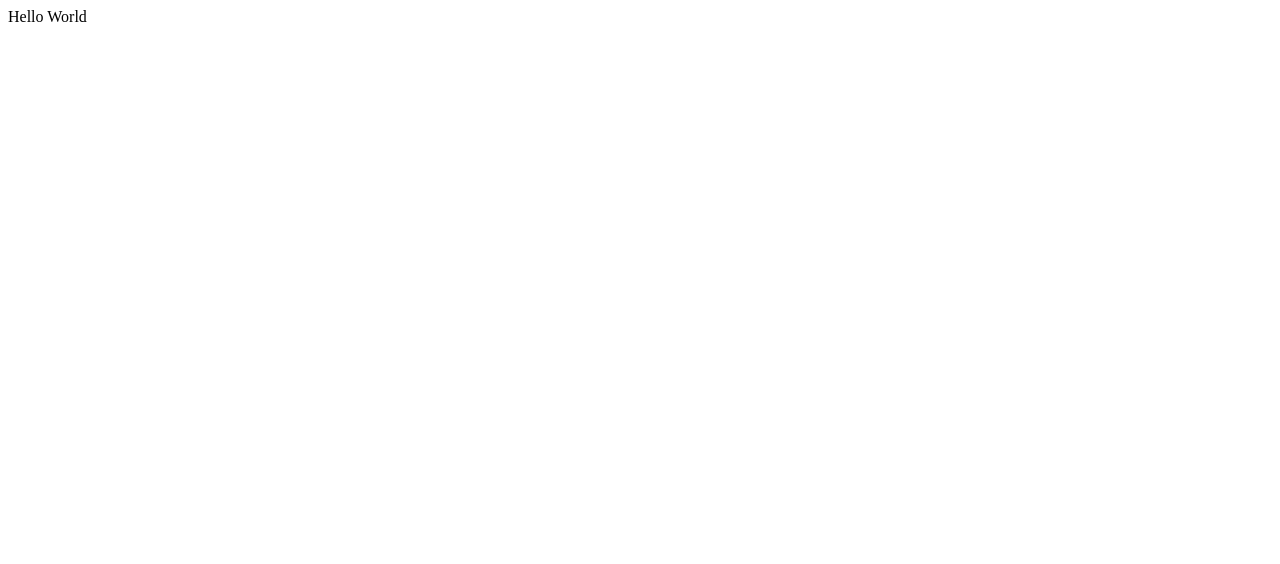
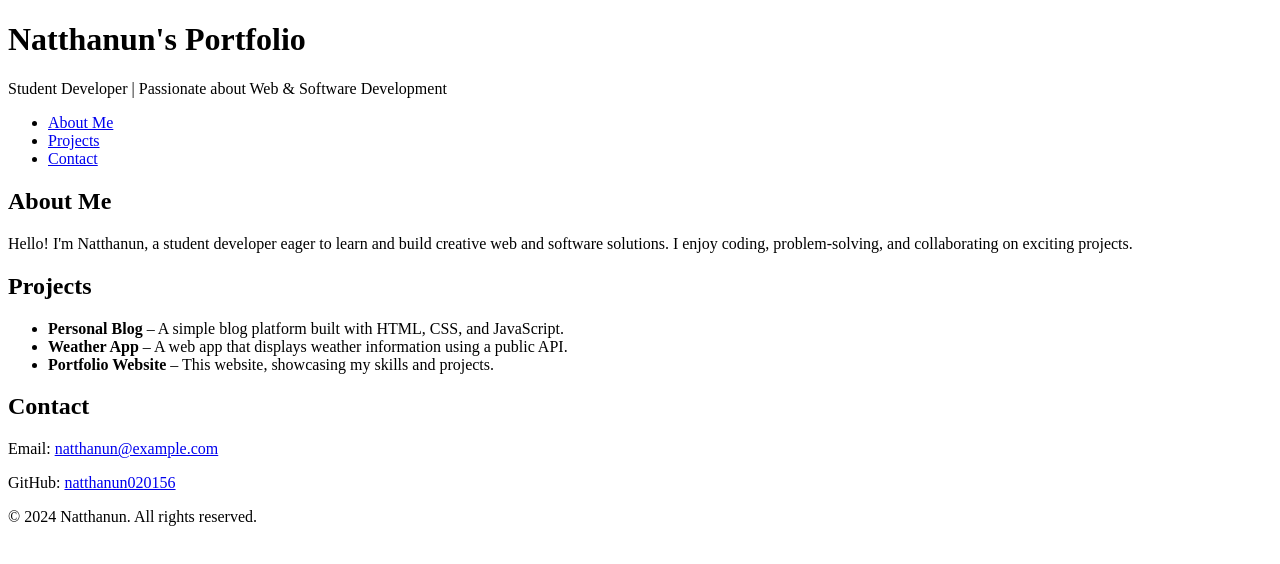
Before and after one commit to natthanun020156/natthanun020156.github.io, a plain HTML site: page index.html in a window 1280 px wide. Drawn offline with Linux system fonts and the light colour scheme.

Commit message:
Add portfolio structure with sections for About, Projects, and Contact

```diff
--- a/index.html
+++ b/index.html
@@ -6,6 +6,42 @@
     <title>Document</title>
 </head>
 <body>
-    Hello World
+    <header>
+        <h1>Natthanun's Portfolio</h1>
+        <p>Student Developer | Passionate about Web & Software Development</p>
+    </header>
+    <nav>
+        <ul>
+            <li><a href="#about">About Me</a></li>
+            <li><a href="#projects">Projects</a></li>
+            <li><a href="#contact">Contact</a></li>
+        </ul>
+    </nav>
+    <section id="about">
+        <h2>About Me</h2>
+        <p>Hello! I'm Natthanun, a student developer eager to learn and build creative web and software solutions. I enjoy coding, problem-solving, and collaborating on exciting projects.</p>
+    </section>
+    <section id="projects">
+        <h2>Projects</h2>
+        <ul>
+            <li>
+                <strong>Personal Blog</strong> – A simple blog platform built with HTML, CSS, and JavaScript.
+            </li>
+            <li>
+                <strong>Weather App</strong> – A web app that displays weather information using a public API.
+            </li>
+            <li>
+                <strong>Portfolio Website</strong> – This website, showcasing my skills and projects.
+            </li>
+        </ul>
+    </section>
+    <section id="contact">
+        <h2>Contact</h2>
+        <p>Email: <a href="mailto:natthanun@example.com">natthanun@example.com</a></p>
+        <p>GitHub: <a href="https://github.com/natthanun020156" target="_blank">natthanun020156</a></p>
+    </section>
+    <footer>
+        <p>&copy; 2024 Natthanun. All rights reserved.</p>
+    </footer>
 </body>
 </html>
```
